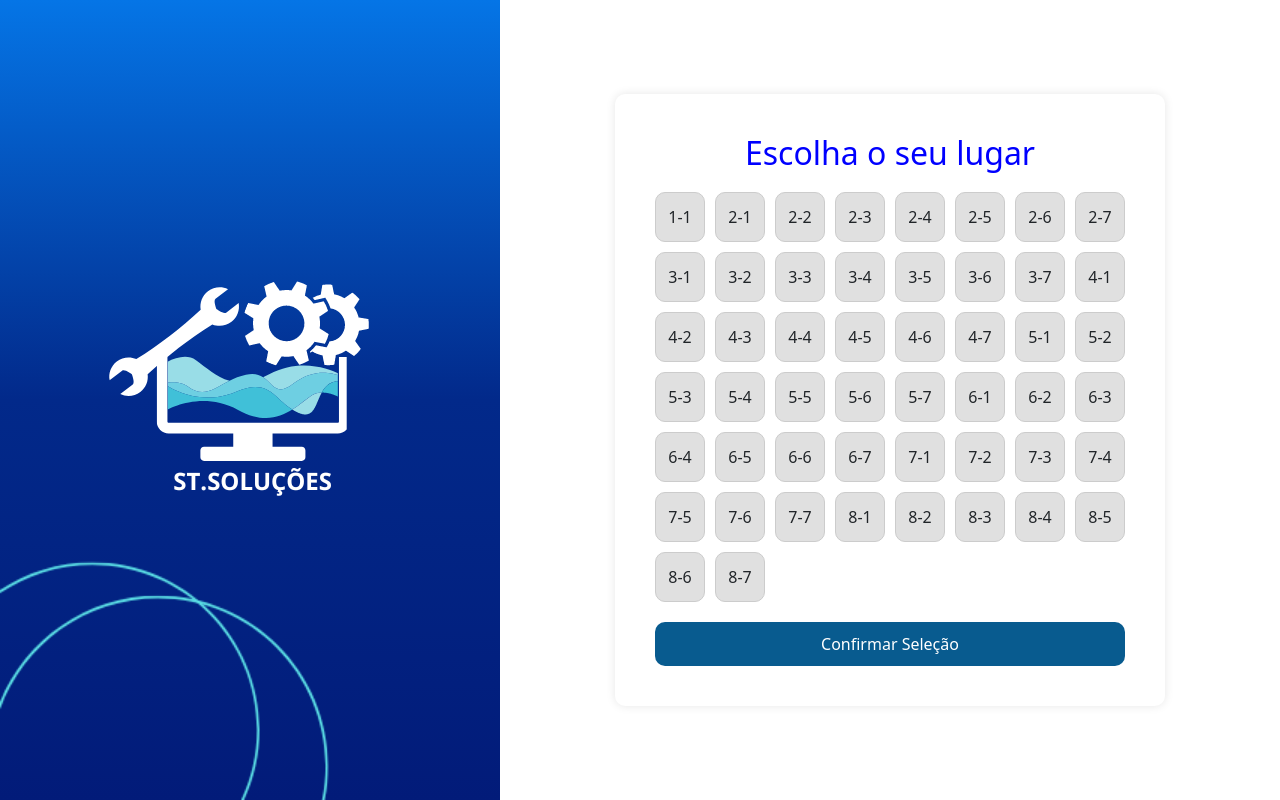
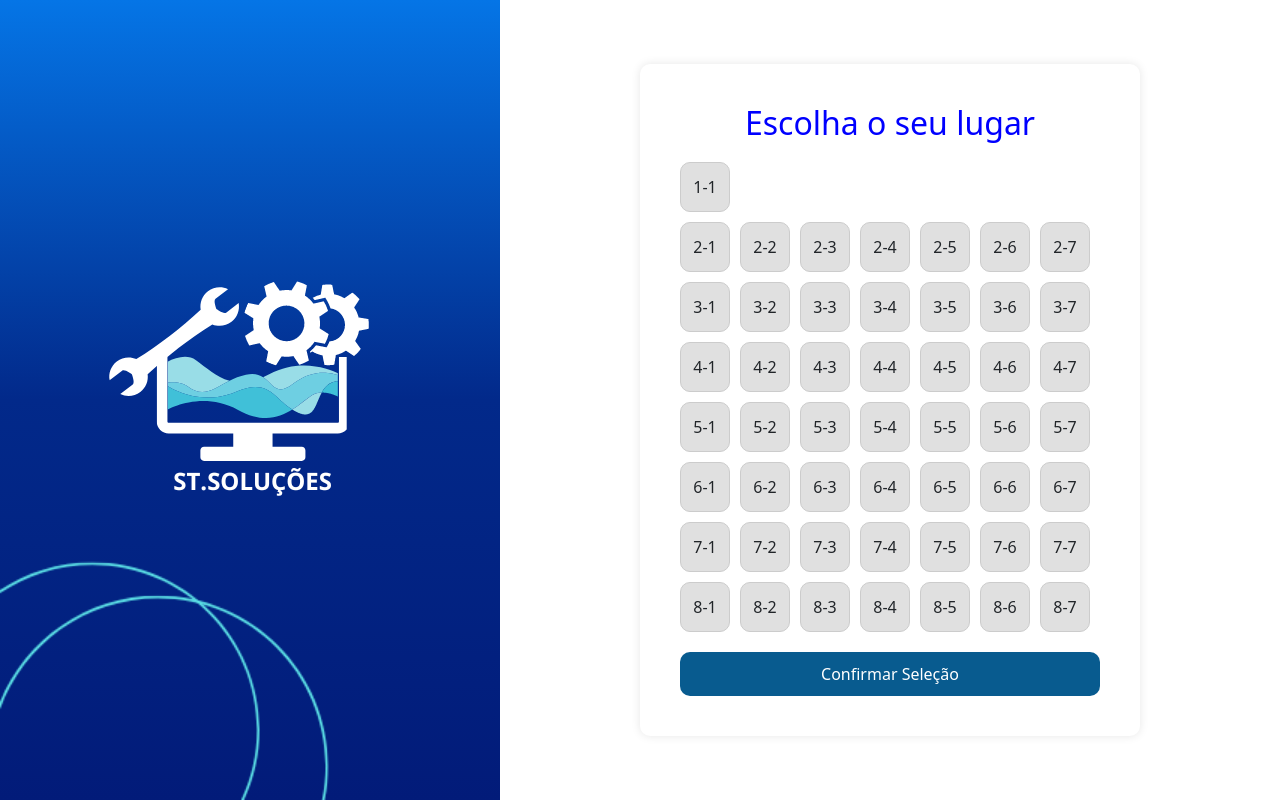
Before and after one commit to rodrigosantossilv/st.solucoes-TCC-main, a Vue app in the folder st.solucoes-1-main/st.solucoes-2/: page /lugar in a window 1280 px wide. Built offline with nearby package versions, Linux system fonts and the light colour scheme.

Commit message:
carlos bunda  torta

```diff
--- a/st.solucoes-1-main/st.solucoes-2/src/components/Lugares.vue
+++ b/st.solucoes-1-main/st.solucoes-2/src/components/Lugares.vue
@@ -3,7 +3,7 @@
     <!-- Lado esquerdo com imagem e gradiente -->
     <div class="left-side">
       <img src="/images/ST.png" alt="Logotipo" />
-        <img src="/images/circulos.png" alt="Imagem de fundo" class="corner-img">
+      <img src="/images/circulos.png" alt="Imagem de fundo" class="corner-img" />
       <div class="bubbles">
         <div class="bubble"></div>
         <div class="bubble"></div>
@@ -21,13 +21,16 @@
           <div
             v-for="lugar in lugares"
             :key="lugar.id"
-              :class="['lugar', { selecionado: lugar.selecionado }]"
+            class="lugar"
+            :class="{ selecionado: lugar.selecionado }"
+            :data-index="lugar.id"
             @click="toggleSelecao(lugar.id)"
+            :style="{ gridColumn: lugar.coluna, gridRow: lugar.fileira }"
           >
             {{ lugar.fileira }}-{{ lugar.coluna }}
           </div>
         </div>
-          <button class="btn-submit">Confirmar Seleção</button>
+        <button class="btn-submit" @click="confirmarSelecao">Confirmar Seleção</button>
       </div>
     </div>
   </div>
@@ -35,44 +38,51 @@
 
 <script>
 export default {
-    name: 'SalaVirtual',
   data() {
     return {
-        numFileiras: 8, // Total de fileiras
-        numLugaresPorFileira: [1, 7, 7, 7, 7, 7, 7, 7], // Lugares por fileira
-        lugaresSelecionados: [] // Armazena os lugares selecionados
+      lugares: [], // Todos os lugares combinados em uma única lista
     };
   },
-    computed: {
-      lugares() {
-        const lugares = [];
-        this.numLugaresPorFileira.forEach((numLugares, i) => {
+  mounted() {
+    this.inicializarLugares();
+  },
+  methods: {
+    inicializarLugares() {
+      const numFileiras = 7; // Total de fileiras
+      const numLugaresPorFileira = [1, 7, 7, 7, 7, 7, 7, 7]; // Lugares por fileira
+
+      // Criar a estrutura de lugares
+      this.lugares = [];
+      numLugaresPorFileira.forEach((numLugares, i) => {
         for (let j = 0; j < numLugares; j++) {
-            lugares.push({
+          this.lugares.push({
             id: `${i}-${j}`,
             fileira: i + 1,
             coluna: j + 1,
-              selecionado: this.lugaresSelecionados.includes(`${i}-${j}`)
+            selecionado: false,
           });
         }
       });
-        return lugares;
+    },
+    toggleSelecao(id) {
+      const lugar = this.lugares.find(lugar => lugar.id === id);
+      if (lugar) {
+        lugar.selecionado = !lugar.selecionado;
+        this.salvarSelecao();
       }
     },
-    methods: {
-      toggleSelecao(lugarId) {
-        const index = this.lugaresSelecionados.indexOf(lugarId);
-        if (index > -1) {
-          this.lugaresSelecionados.splice(index, 1); // Desselecionar
-        } else {
-          this.lugaresSelecionados.push(lugarId); // Selecionar
+    salvarSelecao() {
+      const lugaresSelecionados = this.lugares
+        .filter(lugar => lugar.selecionado)
+        .map(lugar => lugar.id);
+      console.log('Lugares selecionados:', lugaresSelecionados);
+      // Aqui você pode adicionar o código para salvar a informação, por exemplo, enviar para um servidor
+    },
+    confirmarSelecao() {
+      this.salvarSelecao();
+      // Adicione código para confirmar a seleção, como enviar para um servidor
     }
-        this.salvarSelecao();
   },
-      salvarSelecao() {
-        console.log('Lugares selecionados:', this.lugaresSelecionados);
-      }
-    }
 };
 </script>
 
@@ -114,7 +124,7 @@
 /* Caixa de seleção */
 .sala-box {
   width: 85%;
-    max-width: 550px;
+  max-width: 500px;
   padding: 40px;
   border-radius: 10px;
   box-shadow: 0 0 10px rgba(0, 0, 0, 0.1);
@@ -131,7 +141,7 @@
 /* Sala de seleção - grid */
 .sala {
   display: grid;
-    grid-template-columns: repeat(8, 50px);
+  grid-template-columns: repeat(7, 50px); /* Ajustado para 7 colunas */
   gap: 10px;
   margin-bottom: 20px;
 }
--- a/st.solucoes-1-main/st.solucoes-2/src/components/OpenTicketPage.vue
+++ b/st.solucoes-1-main/st.solucoes-2/src/components/OpenTicketPage.vue
@@ -41,6 +41,7 @@
               <option value="rede">Rede</option>
               <option value="hardware">Hardware</option>
               <option value="software">Software</option>
+              <option value="infraestrutura">Infraestrutura</option>
             </b-form-select>
           </b-form-group>
 
```
Lines whose indentation alone changed are shown as unchanged.
